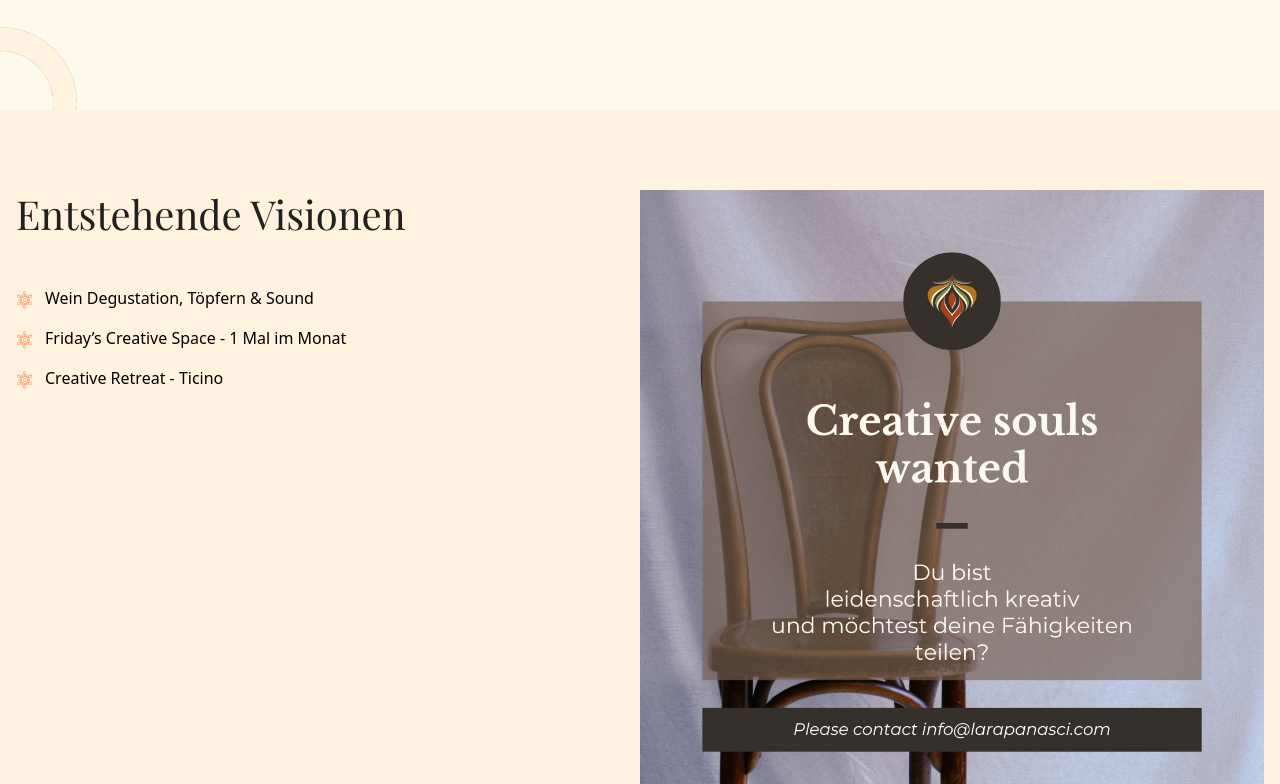
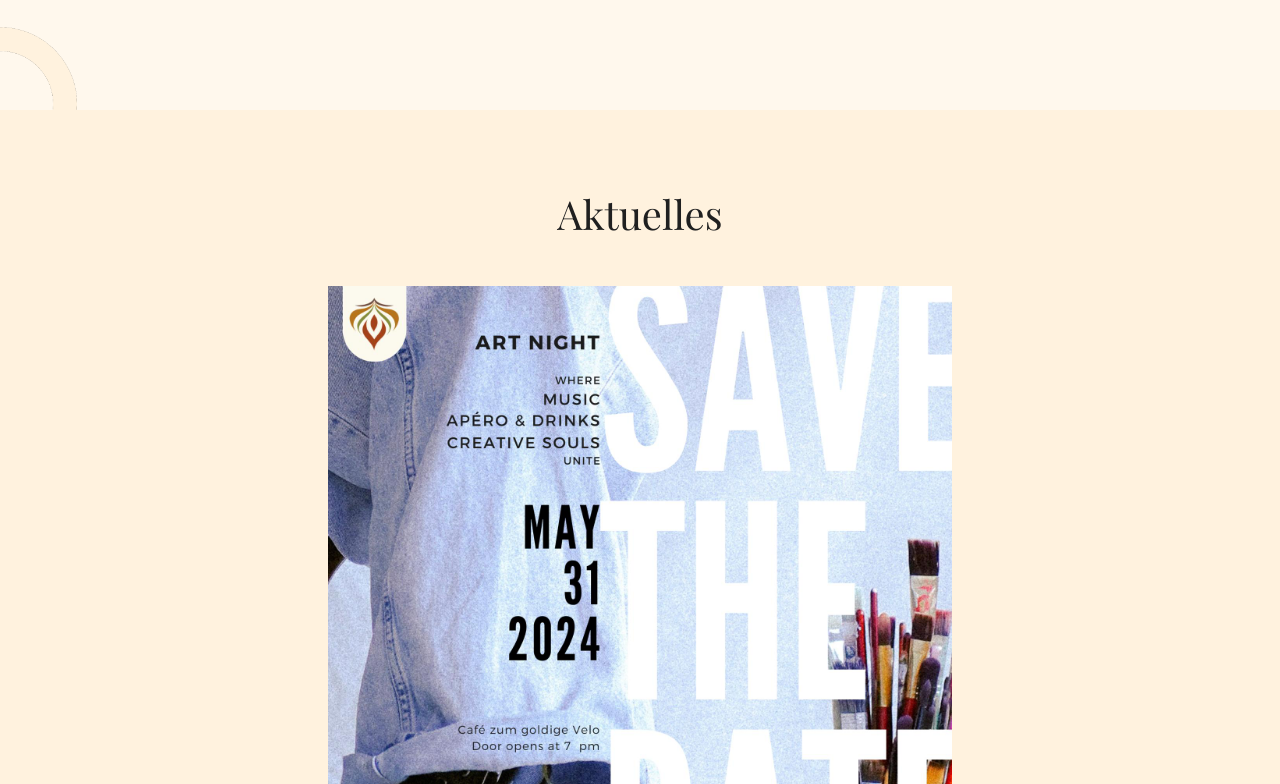
Before and after one commit to stefanahman/larapanasci.com, a React (Vite) app: page /events in a window 1280 px wide. Shown: the part 476-1260 px from the top of the page. Built offline with nearby package versions, Linux system fonts and the light colour scheme.

Commit message:
Update events page

```diff
--- a/src/pages/events/Page.tsx
+++ b/src/pages/events/Page.tsx
@@ -4,6 +4,7 @@ import hcircle from '@/assets/h-circle-4.svg'
 
 import {Header, Footer, Navigation} from '@/components'
 
+import {Aktuelles} from './components/Aktuelles.js'
 import {Visionen} from './components/Visionen.js'
 
 export const Page = () => {
@@ -13,6 +14,7 @@ export const Page = () => {
       className='bg-body bg-no-repeat bg-right-top bg-20'>
       <Header />
       <Navigation title="Events" navtitle="Events"/>
+      <Aktuelles />
       <Visionen />
       <Footer />
     </section>
--- /dev/null
+++ b/src/pages/events/components/Aktuelles.tsx
@@ -0,0 +1,19 @@
+import React from 'react';
+
+import floral1 from '@/assets/floral-design1.svg'
+import round from '@/assets/round-2.png'
+
+import event3 from '@/assets/event-3.jpg'
+
+export const Aktuelles = () => {
+  return (
+    <section style={{ backgroundImage: `url(${round})` }} className="bg-cream lg:py-20 md:py-16 px-4 py-14 bg-no-repeat bg-[90%_100%] bg-6">
+      <div className="container lg:flex">
+        <div className="text-center lg:w-1 lg:text-left pb-10 lg:pb-0">
+          <h2 className="text-center lg:pb-12 pb-12">Aktuelles</h2>
+          <img className="mx-auto md:w-1/2" src={event3} alt="event" />
+        </div>
+      </div>
+    </section>
+  );
+};
--- a/src/pages/events/components/Visionen.tsx
+++ b/src/pages/events/components/Visionen.tsx
@@ -17,9 +17,6 @@ export const Visionen = () => {
               Wein Degustation, Töpfern & Sound
             </li>
             <li className="flex items-start"><img className="pt-1 pr-3" src={floral1} alt="icon-floral" />
-              Friday’s Creative Space - 1 Mal im Monat
-            </li>
-            <li className="flex items-start"><img className="pt-1 pr-3" src={floral1} alt="icon-floral" />
               Creative Retreat - Ticino
             </li>
           </ul>
```
Also changed, not shown: src/assets/event-3.jpg (added).
